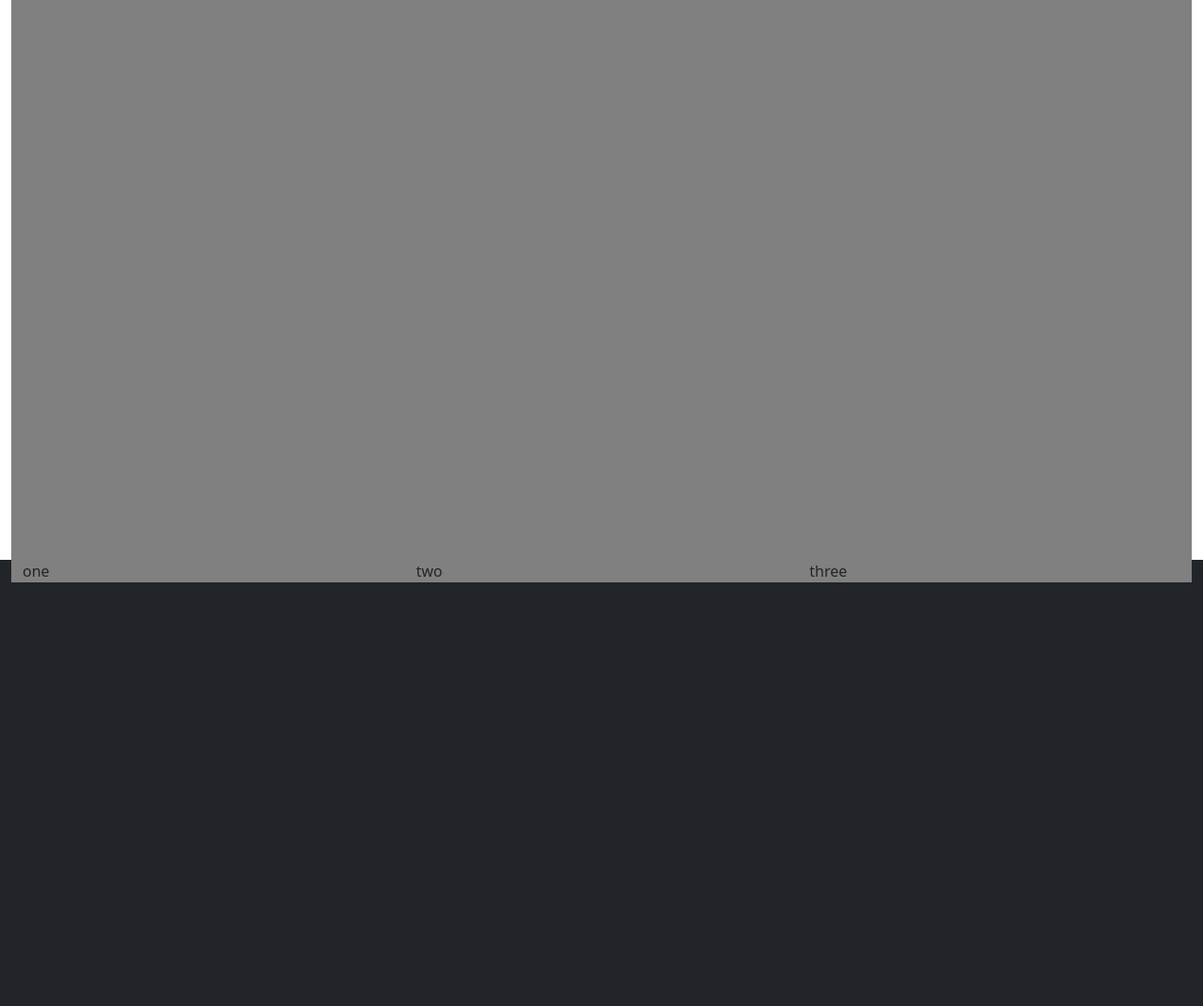
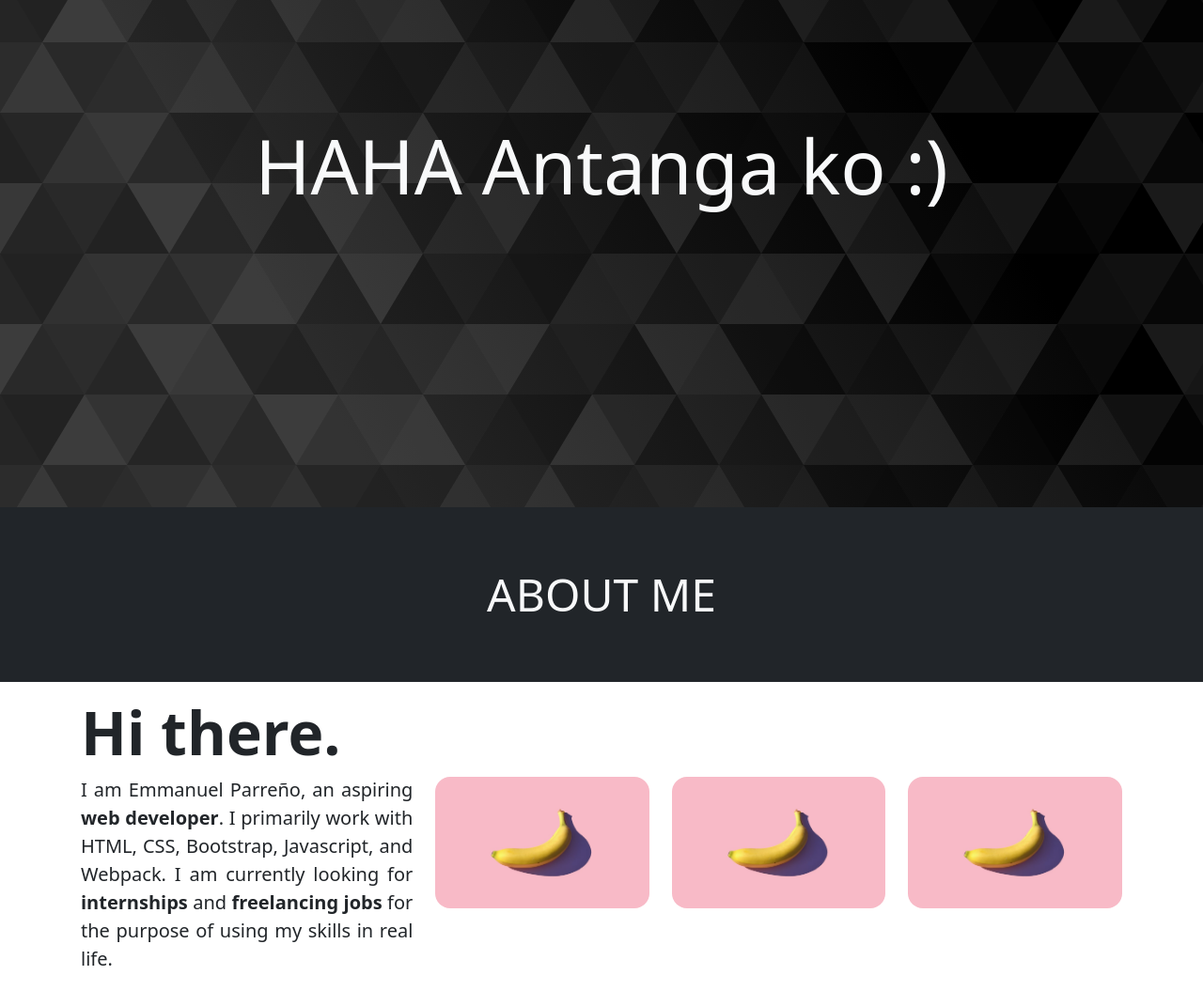
Before and after one commit to Emman-pip/portfolio-v2-bootstrap-, a website: page index.html in a window 1280 px wide. Shown: the part 260-1331 px from the top of the page at 94% size. Drawn offline with nearby package versions, Linux system fonts and the light colour scheme.

Commit message:
Finish bootstrap practice here.

```diff
--- a/index.html
+++ b/index.html
@@ -12,6 +12,8 @@
       crossorigin="anonymous"
     />
 
+    <link rel="stylesheet" href="./style.css" />
+
     <script
       defer
       src="https://cdn.jsdelivr.net/npm/bootstrap@5.3.0/dist/js/bootstrap.bundle.min.js"
@@ -20,29 +22,6 @@
     ></script>
 
     <style>
-      * {
-        /* outline: 1px solid black; */
-      }
-
-      body {
-        overflow-x: hidden;
-      }
-      .circle {
-        width: 1rem;
-        height: 1rem;
-      }
-
-      .logoText {
-        text-decoration: none;
-        mix-blend-mode: difference;
-      }
-
-      .section1Divs {
-        /* height: 100%;
-        width: 100%; */
-        background-color: gray;
-      }
-
       /* a[class="btn btn-light"] {
         position: absolute;
         right: 0px;
@@ -50,14 +29,21 @@
     </style>
   </head>
   <body>
-    <nav class="navbar navbar-expand-lg navbar-light bg-light">
+    <div class="container-fluid bg-dark-subtle d-flex justify-content-around">
+      <div>09x-xxxx-xxxx</div>
+      <div>serving since 2003</div>
+      <div>random bit</div>
+    </div>
+    <nav
+      class="navbar navbar-expand-lg navbar-dark bg-dark position-sticky top-0"
+    >
       <div class="container-fluid">
         <!-- <div class="container-fluid d-flex justify-content-between"> -->
         <div
           class="navbar-expand-lg navbar-brand d-flex justify-content-center align-items-center gap-2"
         >
           <div class="circle rounded-circle bg-success"></div>
-          <a href="#" class="logoText fw-bold">Emmanuel Parreño</a>
+          <a href="#" class="logoText fw-bold text-light">Emmanuel Parreño</a>
         </div>
         <button
           class="navbar-toggler"
@@ -89,7 +75,7 @@
           </ul>
           <ul class="navbar-nav">
             <li class="nav-item">
-              <a href="#" class="btn btn-dark">Contact Me</a>
+              <a href="#" class="btn btn-light">Contact Me</a>
             </li>
           </ul>
         </div>
@@ -97,23 +83,72 @@
       </div>
     </nav>
 
-    <main class="container-fluid">
-      <div class="section1 vh-100 bg-danger">
-        <div class="container-fluid">
-          <div class="row min-vh-100">
-            <div class="section1Divs col-4">one</div>
-            <div class="section1Divs col-4">two</div>
-            <div class="section1Divs col-4">three</div>
+    <main class="container-fluid g-0">
+      <div class="mainImg row container-fluid bg-light g-0">
+        <h1 class="display-1 col-12 text-light text-center">
+          HAHA Antanga ko :)
+        </h1>
+      </div>
+
+      <div class="container-fluid g-0">
+        <div class="row bg-dark w-100 g-0">
+          <div class="break col-12 text-light display-5 text-center">
+            ABOUT ME
           </div>
-          <div class="row">
-            <div class="section1Divs col-4">one</div>
-            <div class="section1Divs col-4">two</div>
-            <div class="section1Divs col-4">three</div>
+        </div>
+      </div>
+
+      <div class="container-fluid g-0">
+        <div class="row g-0">
+          <div class="col-12">
+            <div class="secondSection container-lg">
+              <div class="row h-100">
+                <div class="col-12 col-xl-4 col-md-12 col-sm-12">
+                  <h3 class="display-3 fw-bolder">Hi there.</h3>
+                  <p class="abtMeText fs-5 fw-light">
+                    I am Emmanuel Parreño, an aspiring
+                    <span class="fw-bold">web developer</span>. I primarily work
+                    with HTML, CSS, Bootstrap, Javascript, and Webpack. I am
+                    currently looking for
+                    <span class="fw-bold">internships</span> and
+                    <span class="fw-bold">freelancing jobs</span>
+                    for the purpose of using my skills in real life.
+                  </p>
+                </div>
+                <div
+                  class="abtMePics col-12 col-xl-8 col-lg-12 col-md-12 col-sm-12"
+                >
+                  <div class="row h-100">
+                    <div class="col-sm-4 col-12 d-flex align-items-center">
+                      <img
+                        src="./random photo.jpg"
+                        alt="first pic"
+                        class="img-fluid rounded-4 my-1"
+                      />
+                    </div>
+                    <div class="col-sm-4 col-12 d-flex align-items-center">
+                      <img
+                        src="./random photo.jpg"
+                        alt="first pic"
+                        class="img-fluid rounded-4 my-1"
+                      />
+                    </div>
+                    <div class="col-sm-4 col-12 d-flex align-items-center">
+                      <img
+                        src="./random photo.jpg"
+                        alt="first pic"
+                        class="img-fluid rounded-4 my-1"
+                      />
+                    </div>
+                  </div>
+                </div>
+              </div>
+            </div>
           </div>
         </div>
       </div>
     </main>
 
-    <section class="section1 min-vh-100 bg-dark"></section>
+    <!-- <section class="section1 min-vh-100 bg-dark"></section> -->
   </body>
 </html>
--- /dev/null
+++ b/style.css
@@ -0,0 +1,45 @@
+body {
+  overflow-x: hidden;
+}
+.circle {
+  width: 1rem;
+  height: 1rem;
+}
+
+.logoText {
+  text-decoration: none;
+}
+
+.mainImg {
+  left: 0;
+  top: 0;
+  z-index: 0;
+  height: 90vh;
+  width: 100%;
+  background-size: cover;
+  background-position: center center;
+  background-image: url("./subtle-prism.svg");
+  background-attachment: fixed;
+  display: flex;
+  align-items: center;
+}
+
+.break {
+  padding: 8vh 4vh;
+}
+
+.secondSection {
+  width: 100%;
+  padding: 1rem;
+}
+
+/* div[class^="col"] {
+  outline: 1px solid red;
+} */
+
+.abtMeText {
+  text-align: justify;
+}
+
+.abtMePics {
+}
```
Also changed, not shown: package.json (added, +20 -0 lines), random photo.jpg (added), subtle-prism.svg (added).
